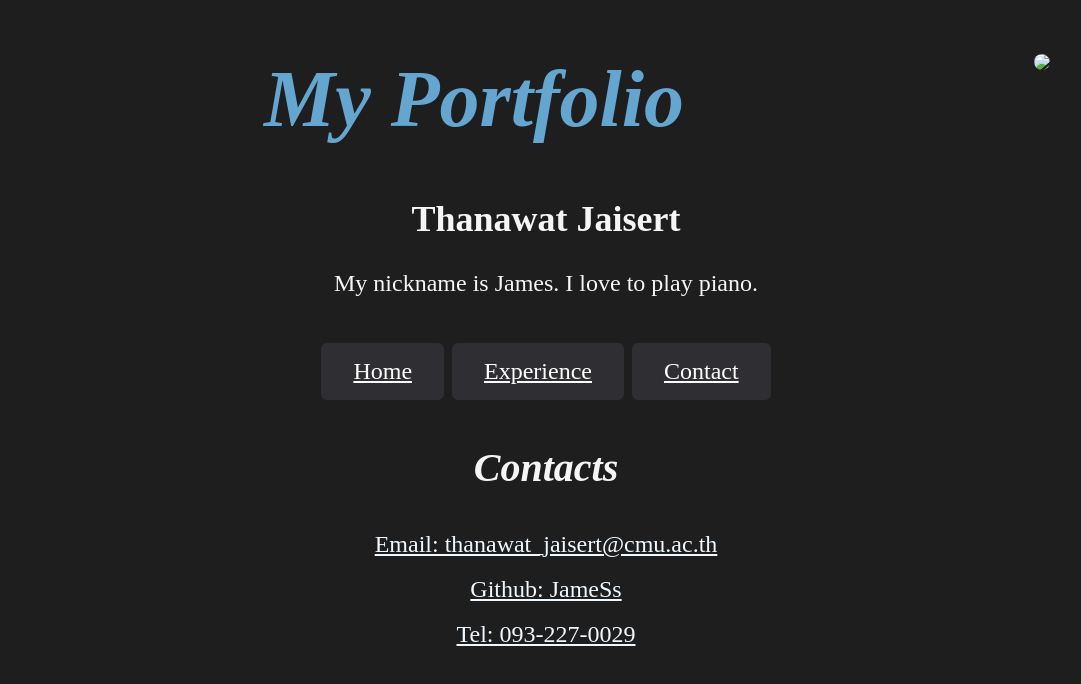
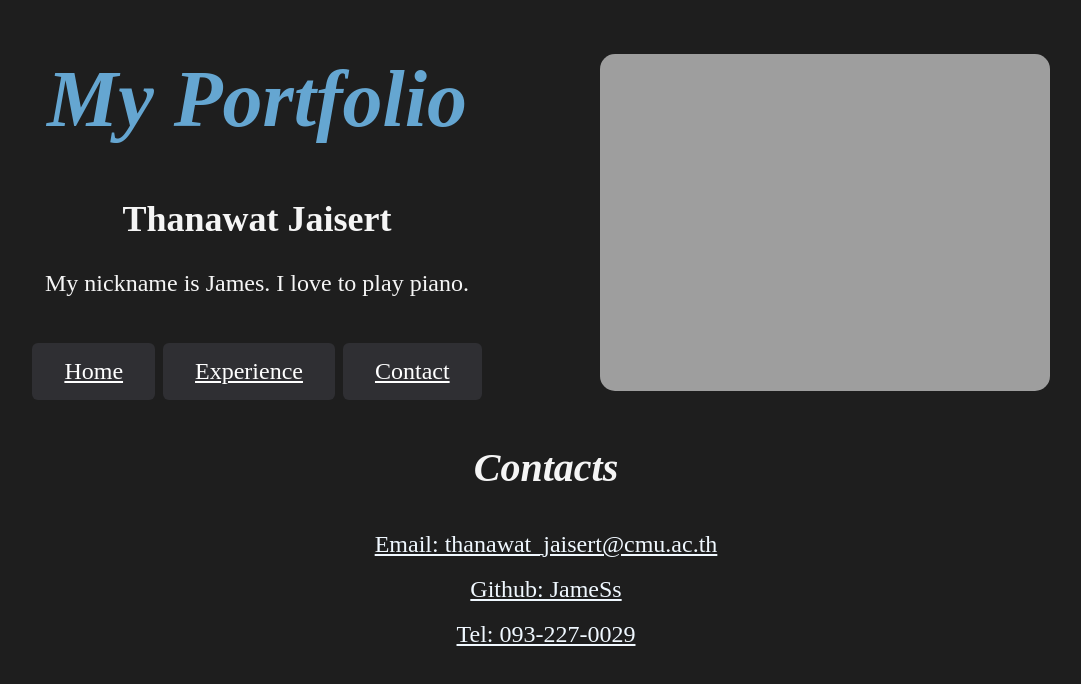
Before and after one commit to cpe207/lab02-JameSs-66, a plain HTML site: page contact.html in a window 1280 px wide. Shown: the whole page, without its empty margins (94-1175 px from the left). Drawn offline with Linux system fonts and the light colour scheme; the site is published under a folder, as on GitHub Pages, so addresses that start at the root find nothing.

Commit message:
Update /

```diff
--- a/contact.html
+++ b/contact.html
@@ -9,7 +9,7 @@
 
   <body style="background-color: rgb(30, 30, 30)">
     <div class="profile-img">
-      <img src="/images/myprofile.jpg" width="450px" />
+      <img src="images/myprofile.jpg" width="450px" />
     </div>
 
     <h1 class="profile-header">My Portfolio</h1>
```
Also changed, not shown: experience.html (+1 -1 lines), index.html (+1 -1 lines).
